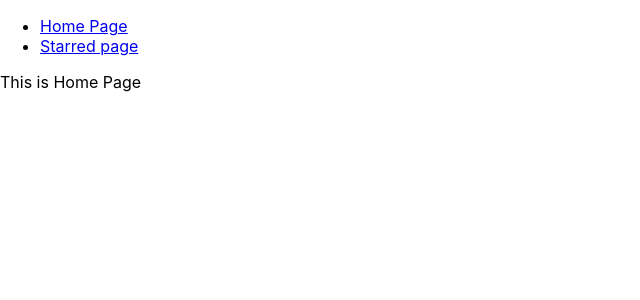
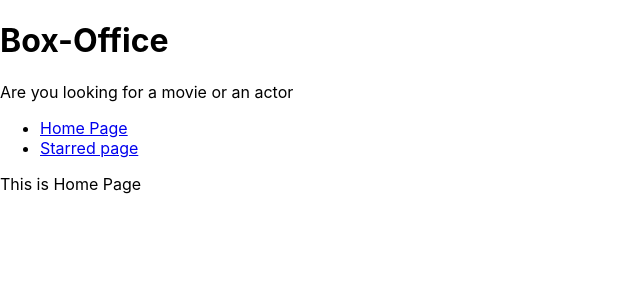
Before and after one commit to sivasubramanian11/Box-office-app, a React (Create React App) app: page / in a window 1280 px wide. Shown: the top 300 px of the page, without its empty margins (0-640 px from the left). Built offline with nearby package versions, Linux system fonts and the light colour scheme.

Commit message:
added layout management and created title component

```diff
--- a/src/App.js
+++ b/src/App.js
@@ -1,26 +1,25 @@
 import React from 'react';
 import { Switch, Route } from 'react-router-dom';
-import Nav from './components/Nav.jsx'
 import Home from './pages/Home.jsx';
 import Starred from './pages/starred.jsx';
 
 function App() {
   return (
-    <div>
-      <Nav />
+
     <Switch>
       <Route exact path="/">
         <Home />
       </Route>
+
       <Route exact path="/starred">
        <Starred/>
       </Route>
+
       <Route >
         Page Not found. OOPS!!
       </Route>
+
     </Switch>
-    </div>
-
   );
 }
 
--- /dev/null
+++ b/src/components/MainPagelayout.jsx
@@ -0,0 +1,16 @@
+import React from 'react';
+import Nav from './Nav';
+import Title from './title';
+
+const MainPagelayout = ({children}) => {
+  return (
+    <div>
+        <Title title="Box-Office"
+         subTitle ="Are you looking for a movie or an actor" />
+        <Nav />
+        {children}
+    </div>
+  )
+}
+
+export default MainPagelayout
--- /dev/null
+++ b/src/components/title.jsx
@@ -0,0 +1,12 @@
+import React from 'react'
+
+const Title = ({title, subTitle}) => {
+  return (
+    <div>
+        <h1>{title}</h1>
+        <p>{subTitle}</p>
+    </div>
+  )
+}
+
+export default Title
--- a/src/pages/Home.jsx
+++ b/src/pages/Home.jsx
@@ -1,8 +1,9 @@
 import React from 'react'
+import MainPagelayout from '../components/MainPagelayout'
 
 const Home = () => {
   return (
-    <div>This is Home Page</div>
+    <MainPagelayout>This is Home Page</MainPagelayout>
   )
 }
 
--- a/src/pages/starred.jsx
+++ b/src/pages/starred.jsx
@@ -1,8 +1,9 @@
 import React from 'react'
+import MainPagelayout from '../components/MainPagelayout'
 
 const Starred = () => {
   return (
-    <div> This is starred page</div>
+    <MainPagelayout> This is starred page</MainPagelayout>
   )
 }
 
```
